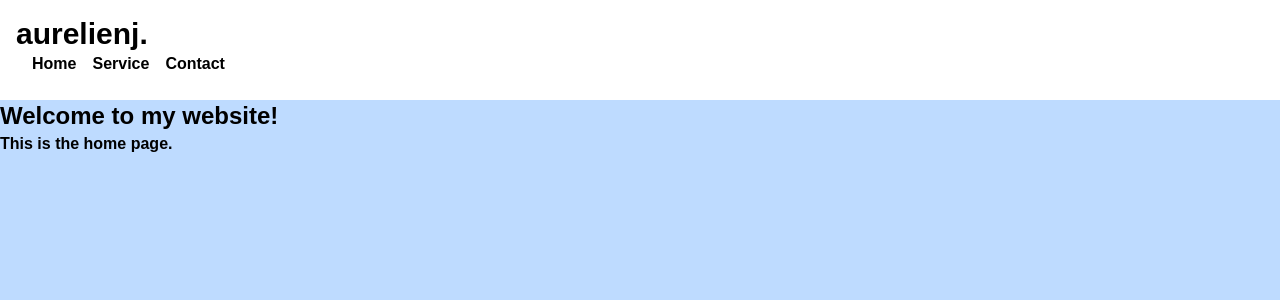
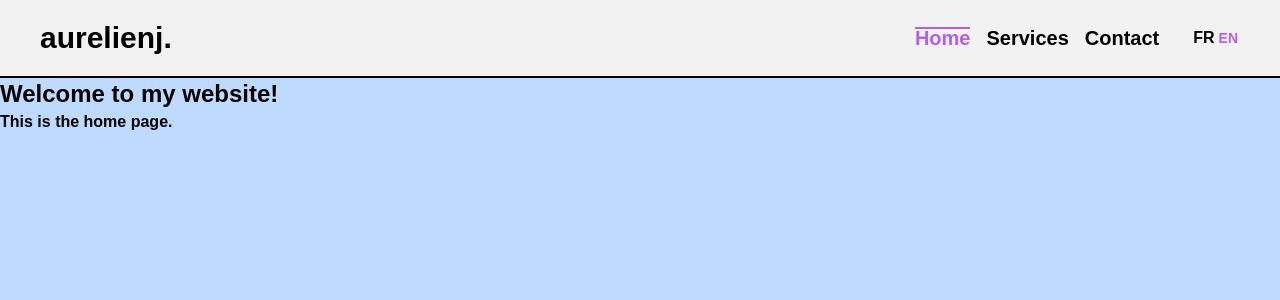
Before and after one commit to aurelien404/aurelienj.ch, a React (Vite) app: page / in a window 1280 px wide. Shown: the top 300 px of the page. Built offline with nearby package versions, Linux system fonts and the light colour scheme; a web font is replaced by a local one.

Commit message:
Site perso V1

```diff
--- a/public/locales/en/translation.json
+++ b/public/locales/en/translation.json
@@ -15,5 +15,10 @@
     "notfound": {
         "title": "404 - Page Not Found",
         "content": "The page you are looking for does not exist."
+    },
+    "link": {
+            "home": "Home",
+            "service": "Services",
+            "contact": "Contact"
     }
 }
--- a/public/locales/fr/translation.json
+++ b/public/locales/fr/translation.json
@@ -15,5 +15,10 @@
     "notfound": {
         "title": "404 - Page non trouvée",
         "content": "La page que vous recherchez n'existe pas."
+    },
+    "link": {
+        "home": "Accueil",
+        "service": "Services",
+        "contact": "Contact"
     }
 }
--- a/src/components/header.jsx
+++ b/src/components/header.jsx
@@ -1,17 +1,47 @@
-import { Link } from 'react-router-dom';
+import { Link, useLocation } from 'react-router-dom';
+import { useState, useEffect } from 'react';
 import { useTranslation } from 'react-i18next';
 
 
 function Header() {
-    const { t } = useTranslation();
+    const [isShrunk, setIsShrunk] = useState(false);
+    const { t, i18n } = useTranslation();
+    const location = useLocation();
+
+    useEffect(() => {
+        const handleScroll = () => {
+            if (window.scrollY > 50) {
+                setIsShrunk(true);
+            } else {
+                setIsShrunk(false);
+            }
+        };
+
+        window.addEventListener('scroll', handleScroll);
+        return () => window.removeEventListener('scroll', handleScroll);
+    }, []);
+
+    const changeLanguage = (lng) => {
+        i18n.changeLanguage(lng);
+    };
+
     return (
-        <header className="w-screen h-[100px] p-4 font-extrabold">
-            <p className='text-3xl '>aurelienj.</p>
-            <nav className="pl-4">
-                <Link to="/" className="mr-4">Home</Link>
-                <Link to="/service" className="mr-4">Service</Link>
-                <Link to="/contact">Contact</Link>
+        <header className={`${isShrunk ? 'py-3 px-7' : 'py-5 px-10'} sticky top-0 left-0 w-full flex justify-between items-center bg-zzcontrast border-b-2 border-base transition-all duration-300 ease-out z-10`}>
+            <p className={`${isShrunk ? 'text-2xl' : 'text-3xl'} font-extrabold transition-all duration-300 ease-out`}>aurelienj.</p>
+            <span className='flex justify-between'>
+                <nav className={`${isShrunk ? 'text-base' : 'text-xl'} font-bold transition-all duration-300 ease-out mr-4`}>
+                    <Link to="/" onClick={() => window.scrollTo({ top: 0, behavior: 'smooth' })} className={`mr-4 link-style ${location.pathname === '/' ? 'link-style-active' : ''}`}>{t('link.home')}</Link>
+                    <Link to="/service" onClick={() => window.scrollTo({ top: 0, behavior: 'smooth' })} className={`mr-4 link-style ${location.pathname === '/service' ? 'link-style-active' : ''}`}>{t('link.service')}</Link>
+                    <Link to="/contact" onClick={() => window.scrollTo({ top: 0, behavior: 'smooth' })} className={`mr-4 link-style ${location.pathname === '/contact' ? 'link-style-active' : ''}`}>{t('link.contact')}</Link>
             </nav>
+
+                <button
+                    className={`font-extrabold mx-0.5 border-none bg-none cursor-pointer ${i18n.language === 'fr' ? 'text-zzlink text-sm' : ''}`}
+                    onClick={() => changeLanguage('fr')}>FR</button>
+                <button
+                    className={`font-extrabold mx-0.5 border-none bg-none cursor-pointer ${i18n.language !== 'fr' ? 'text-zzlink text-sm' : ''}`}
+                    onClick={() => changeLanguage('en')}>EN</button>
+            </span>
         </header>
     );
 }
--- a/src/index.css
+++ b/src/index.css
@@ -4,17 +4,55 @@
 /** font-normal font-weight: 400; **/
 /** font-semibold font-weight: 600; **/
 /** font-extrabold font-weight: 800; **/
+
 @theme {
   --font-funnel: "Funnel Display" , sans-serif;
+
+  --color-zzbase: #212121;
+  --color-zzcontrast: #f2f2f2;
+  --color-zzlink: #b75deb;
+
 }
 
 button {
-  all: unset;
+  cursor: pointer;
 }
 
 body {
-  background-color: var(--color-primary);
-  color: var(--color-third);
+  background-color: var(--color-contrast);
+  color: var(--color-base);
   font-family: var(--font-funnel);
   font-weight: var(--font-weight-semibold)
 }
+
+.link-style {
+  position: relative;
+  text-decoration: none;
+  cursor: pointer;
+}
+
+.link-style::after {
+  content: "";
+  position: absolute;
+  width: 0;
+  height: 2px;
+  top: 0px;
+  right: 0;
+  background-color: currentColor;
+  transition: width 0.3s ease-out, right 0.3s ease-out;
+}
+
+.link-style:hover::after {
+  width: 100%;
+  right: 0;
+}
+
+.link-style-active {
+  color: var(--color-zzlink);
+}
+
+.link-style-active::after {
+  width: 100%;
+  right: 0;
+  background-color: var(--color-zzlink);
+}
```
Also changed, not shown: 1 other file (tests, documents, lock files or other folders).
